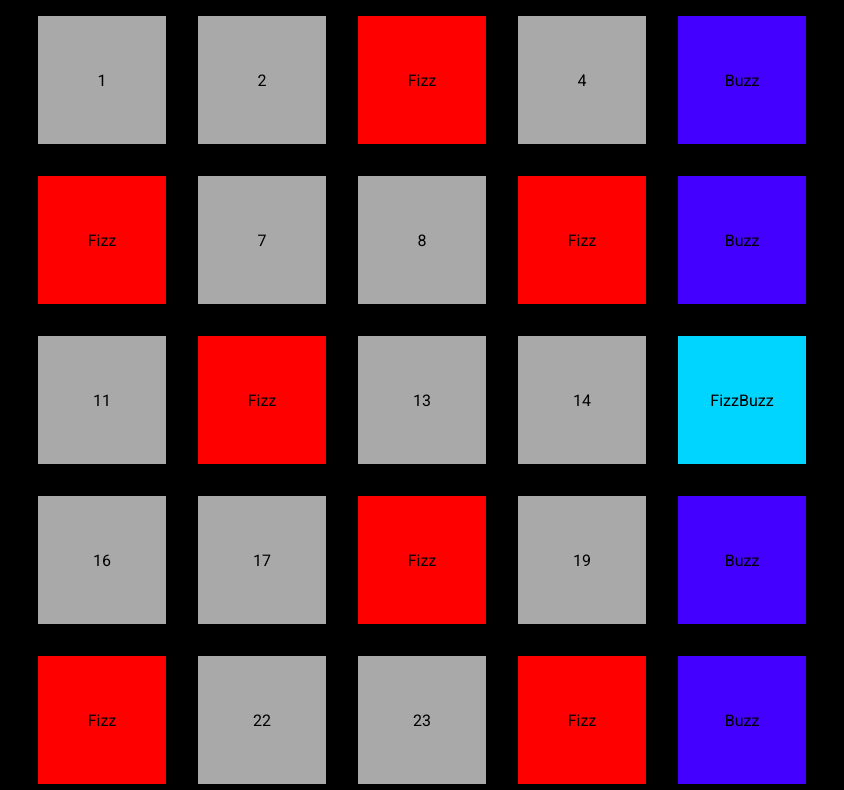
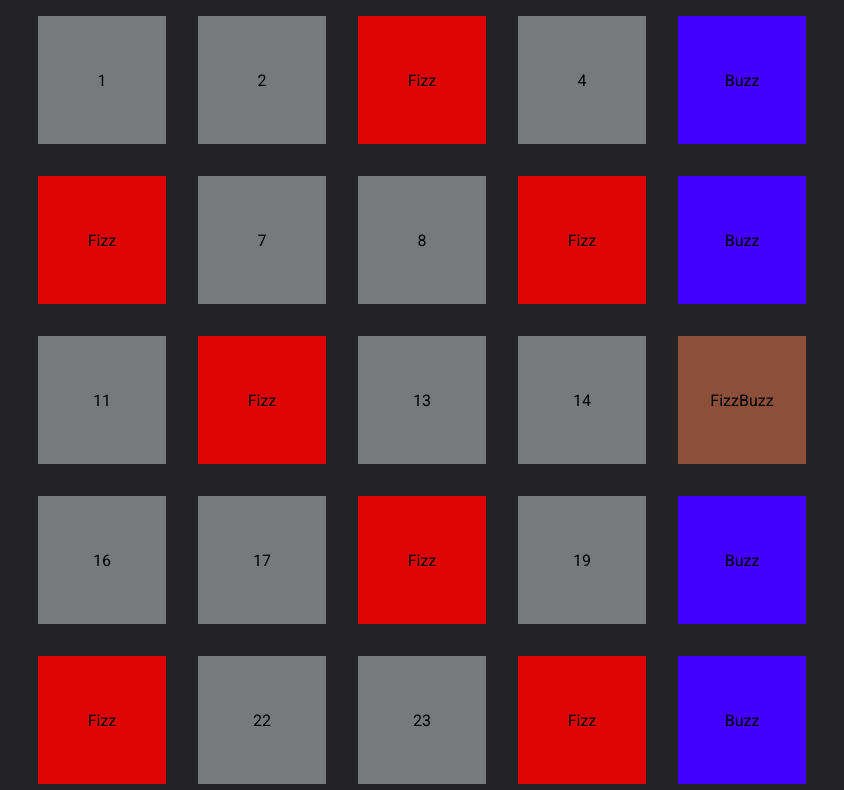
Before and after one commit to MicheleRai/js-fizzbuzz, a plain HTML site: page index.html in a window 1280 px wide. Shown: the part 172-962 px from the top of the page, without its empty margins (218-1062 px from the left). Drawn offline with Linux system fonts and the light colour scheme.

Commit message:
color improve

```diff
--- a/css/style.css
+++ b/css/style.css
@@ -5,7 +5,7 @@
 }
 
 body {
-	background-color: black;
+	background-color: #242426;
 	text-align: center;
     font-family: 'Roboto', sans-serif;
 }
@@ -34,14 +34,14 @@ h1 {
 	align-items: center;
 	width: 8rem;
 	height: 8rem;
-	background-color: darkgrey;
+	background-color: #777a7a;
     margin: 1rem;
 }
 .green{
-    background-color: rgb(0, 213, 255);
+    background-color: #8C503A;
 }
 .purple{
-    background-color: red;
+    background-color: rgb(223, 4, 4);
 }
 .yellow{
     background-color: rgb(68, 0, 255);
```
